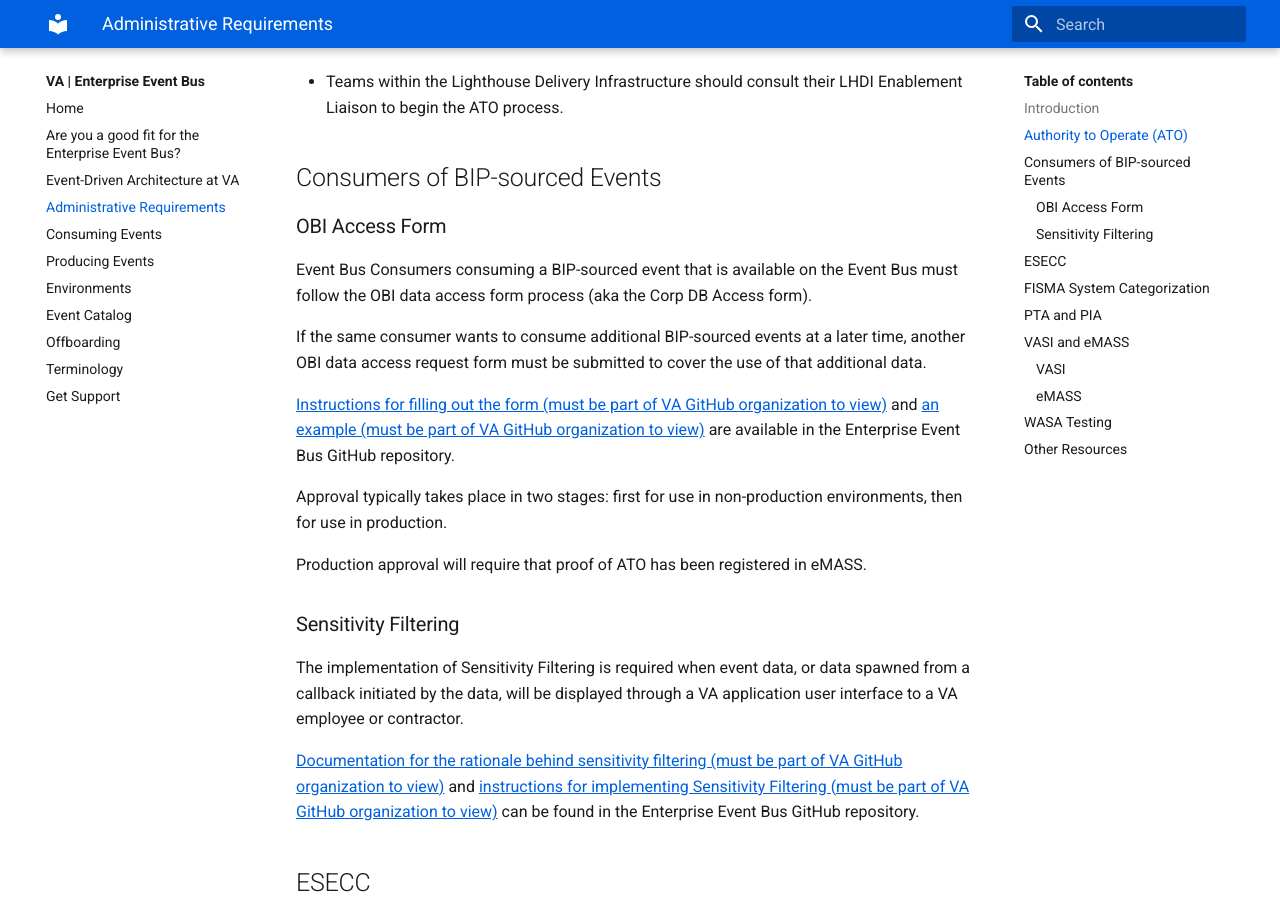
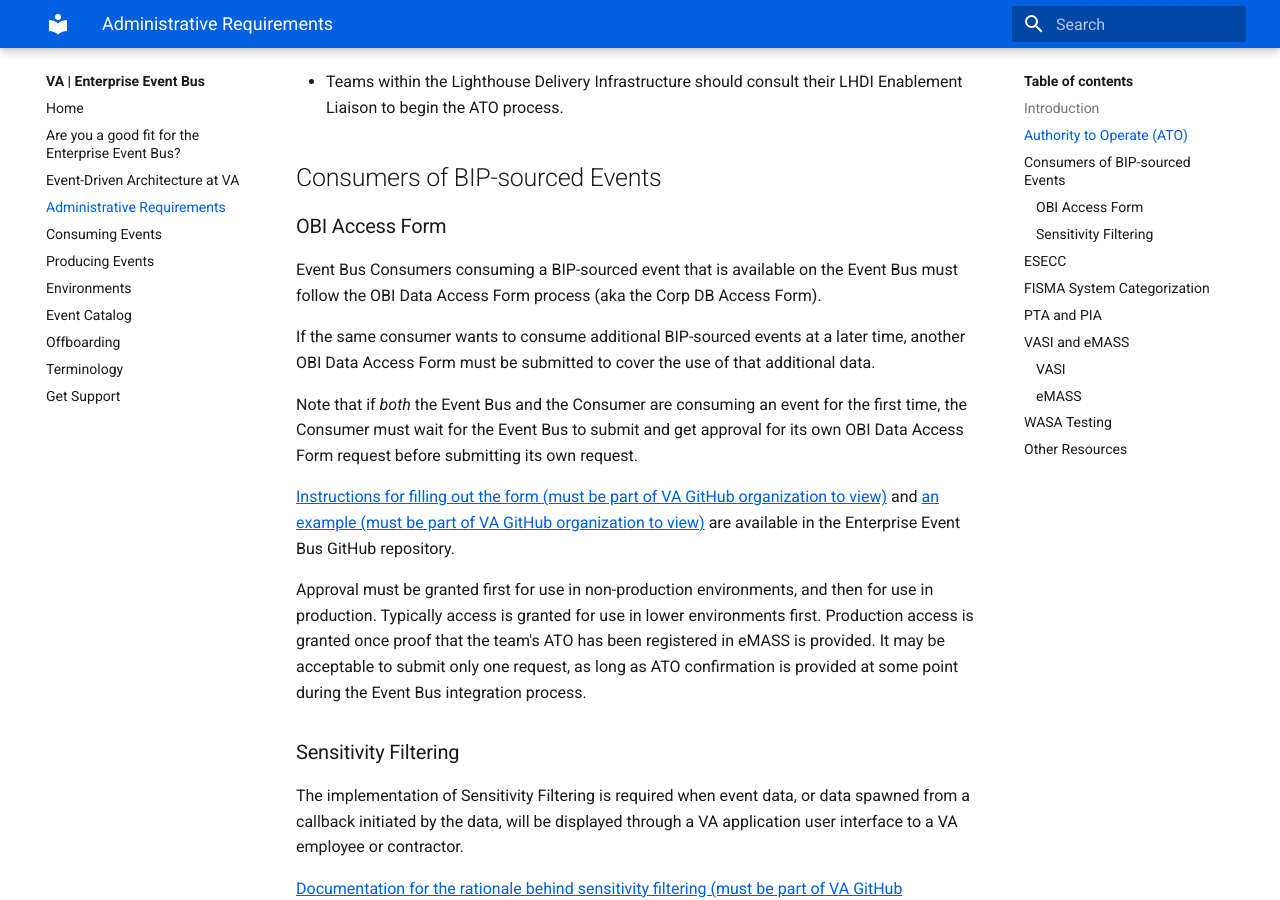
Before and after one commit to department-of-veterans-affairs/ves-event-bus-developer-portal, an MkDocs documentation site: the page built from docs/administrative-requirements.md, in a window 1280 px wide and 900 px high, scrolled down 1134 px. Built offline with MkDocs 1.6.1 and Material for MkDocs 9.7.7, drawn with Linux system fonts in a browser that asks for light colours.

Commit message:
Update administrative-requirements.md

```diff
--- a/docs/administrative-requirements.md
+++ b/docs/administrative-requirements.md
@@ -43,15 +43,15 @@
 
 ### OBI Access Form
 
-Event Bus Consumers consuming a BIP-sourced event that is available on the Event Bus must follow the OBI data access form process (aka the Corp DB Access form).
+Event Bus Consumers consuming a BIP-sourced event that is available on the Event Bus must follow the OBI Data Access Form process (aka the Corp DB Access Form).
 
-If the same consumer wants to consume additional BIP-sourced events at a later time, another OBI data access request form must be submitted to cover the use of that additional data.
+If the same consumer wants to consume additional BIP-sourced events at a later time, another OBI Data Access Form must be submitted to cover the use of that additional data.
+
+Note that if _both_ the Event Bus and the Consumer are consuming an event for the first time, the Consumer must wait for the Event Bus to submit and get approval for its own OBI Data Access Form request before submitting its own request.
 
 [Instructions for filling out the form (must be part of VA GitHub organization to view)](https://github.com/department-of-veterans-affairs/VES/blob/master/research/Event%20Bus/Partner%20Teams/BIP%20Meetings%20and%20Materials/SOP_Corporate_DB_Access_Approval%20081123%201.pdf) and [an example (must be part of VA GitHub organization to view)](https://github.com/department-of-veterans-affairs/VES/blob/master/research/Event%20Bus/Partner%20Teams/BIP%20Meetings%20and%20Materials/CorpDB%20Application%20Access%20Enterprise%20Event%20Bus%20full%20production.pdf) are available in the Enterprise Event Bus GitHub repository.
 
-Approval typically takes place in two stages: first for use in non-production environments, then for use in production.
-
-Production approval will require that proof of ATO has been registered in eMASS.
+Approval must be granted first for use in non-production environments, and then for use in production. Typically access is granted for use in lower environments first. Production access is granted once proof that the team's ATO has been registered in eMASS is provided. It may be acceptable to submit only one request, as long as ATO confirmation is provided at some point during the Event Bus integration process.
 
 ### Sensitivity Filtering
 
```
